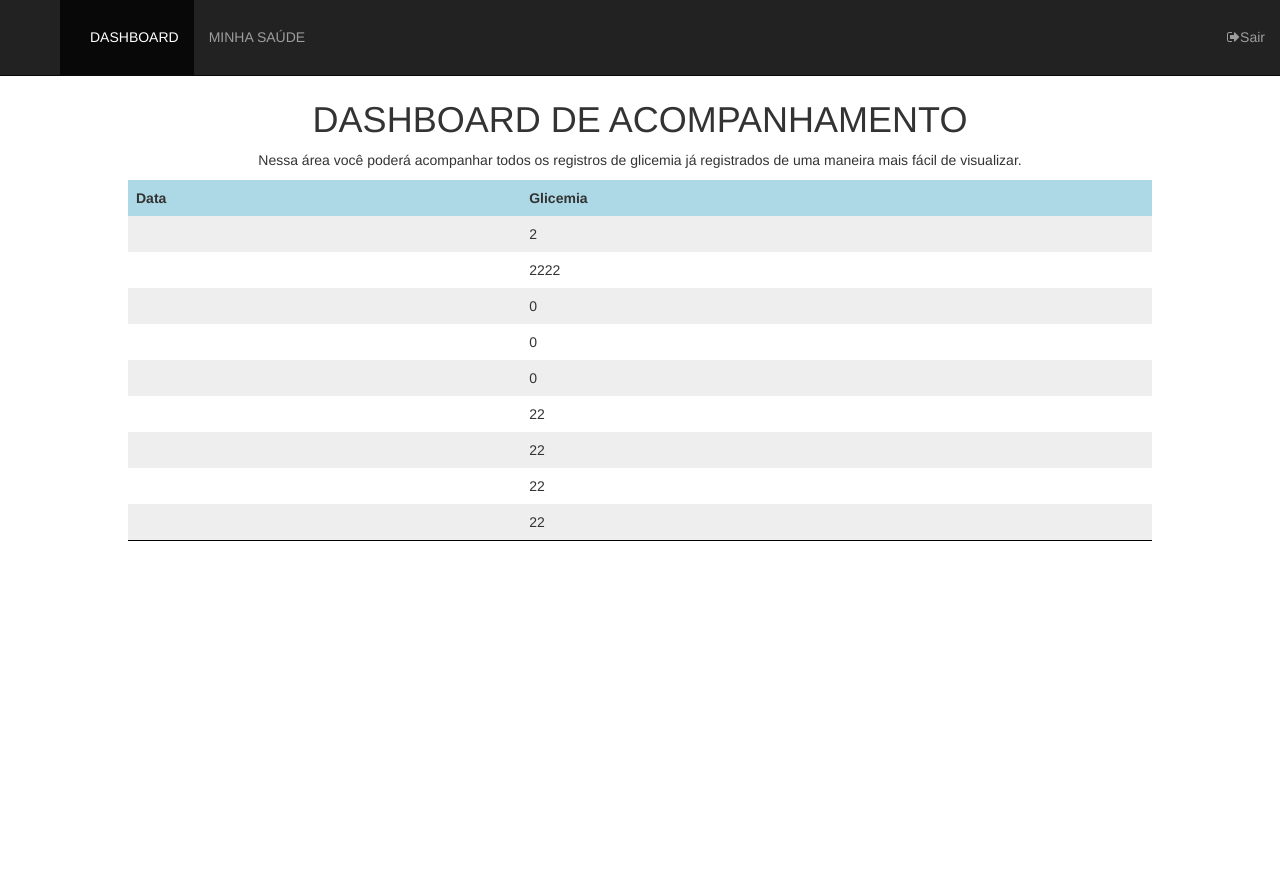
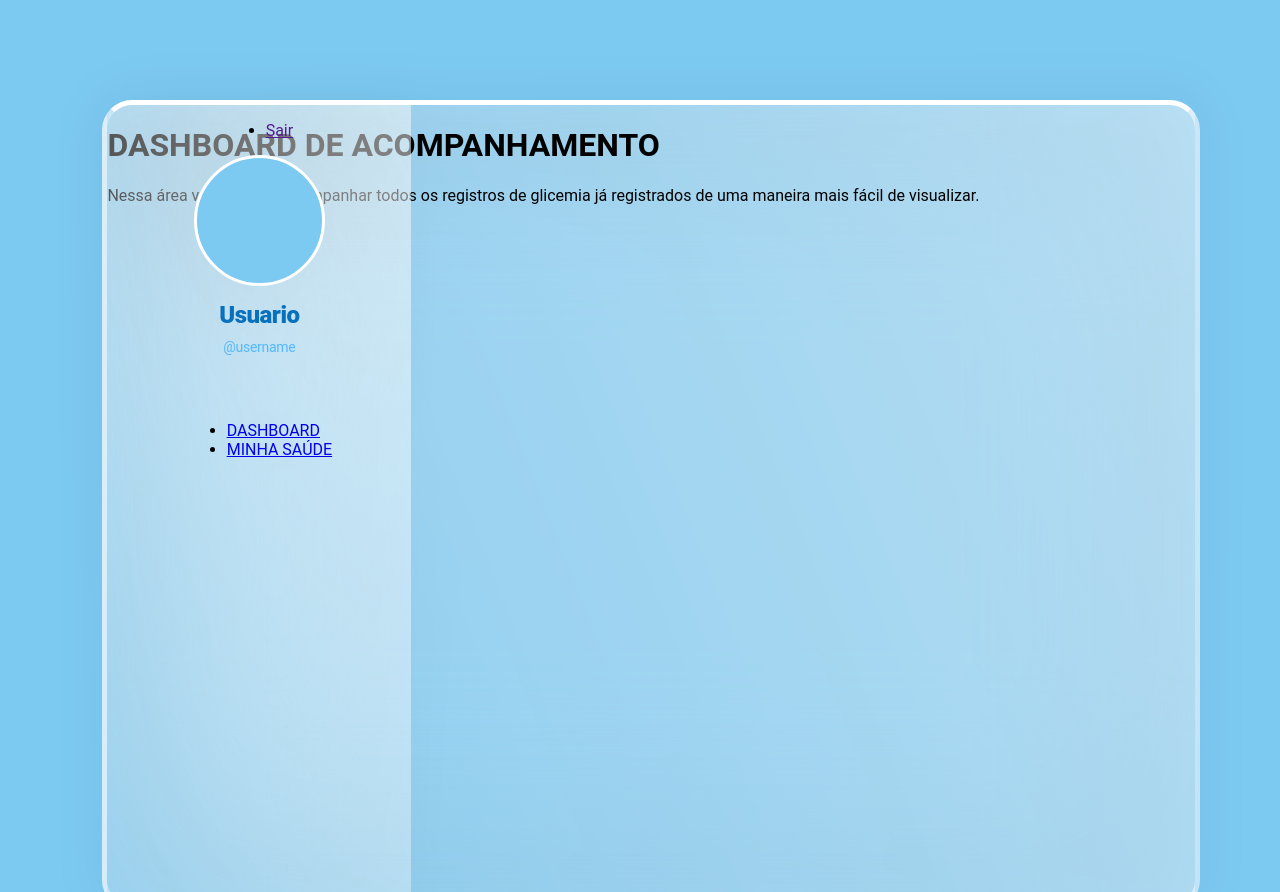
Before and after one commit to carlosdanielsilva/Fabrica-de-Software, a PHP site: page /usuario/dashboard.php in a window 1280 px wide. Before the commit the page ends 541 px from the top, so only its background shows below. Run offline with PHP 8.4, Linux system fonts and the light colour scheme; a user stored in the database is signed in; data comes from the database, SQL or seed files in the repository; both versions use the stored data as it was after the commit; data that the repository does not hold is empty; some libraries are stand-ins or nearby versions.

Commit message:
Frontend da dashboard parte 1

```diff
--- a/usuario/dashboard.php
+++ b/usuario/dashboard.php
@@ -9,9 +9,10 @@
     include_once("../login/conexao.php");
 
 ?>
-<!DOCTYPE html>
-<html lang="pt-br">
+
+<html>
   <head>
+
     <script type="text/javascript">
       function sair()
         {
@@ -23,38 +24,37 @@
         }
       }
     </script>
+
     <meta name="viewport" content="width=device-width, initial-scale=1">
-	<link rel="stylesheet" href="https://maxcdn.bootstrapcdn.com/bootstrap/3.3.7/css/bootstrap.min.css">
     <script src="https://ajax.googleapis.com/ajax/libs/jquery/3.3.1/jquery.min.js"></script>
     <script src="https://maxcdn.bootstrapcdn.com/bootstrap/3.3.7/js/bootstrap.min.js"></script>
-	<script type="text/javascript" src="https://www.google.com/jsapi"></script>
-	<script></script>
-
-	<link rel="stylesheet" href="https://cdnjs.cloudflare.com/ajax/libs/font-awesome/4.7.0/css/font-awesome.min.css">
-	<link rel="stylesheet" type="text/css" href="estilo.css">
+    <link rel="stylesheet" type="text/css" href="estilo-dash.css">
     <meta charset="utf-8">
     <title>Dashboard</title>
 
   </head>
+
   <body>
-	<div align="center" style="margin-top: 100px;">
+    <div class="logo"></div>
 
-
-	<nav class="navbar navbar-inverse navbar-fixed-top">
-  <div class="container-fluid">
-    <div class="navbar-header">
-      <a class="navbar-brand" href="#">
+    <div style="margin-top: 100px;" class="all">
+      <div class="container">
+        <nav class="navbar">
+          <div class="navbar-inner">
+            <div class="profile-picture">
+              <!--pegar imagem cadastrada no perfil-->
             </div>
-	<div class="collapse navbar-collapse" id="bs-example-navbar-collapse-1">
-    <ul class="nav navbar-nav">
+            <div class="navbar-user-dados">
+              <p class="navbar-name">Usuario</p> <br> <!--pegar nome cadastrado no perfil-->
+              <p class="navbar-username">@username</p> <!--pegar username cadastrado no perfil-->
+            </div>
+            <ul class="navbar-list">
               <li class="active"><a href="dashboard.php">DASHBOARD</a></li>
               <li><a href="registro.php">MINHA SAÚDE</a></li>
-
             </ul>
-		 <ul class="nav navbar-nav navbar-right" >
+            <ul class="navbar-sair" >
               <li><a href="" onclick="sair()"><i class="fa fa-sign-out" ></i>Sair</a></li>
             </ul>
-    </div>
           </div>
         </nav>
 
@@ -62,55 +62,47 @@
 
         <p>Nessa área você poderá acompanhar todos os registros de glicemia já registrados de uma maneira mais fácil de visualizar. </p>
 
-<div id="grafico-glicemia"></div>
+        <!-- <script type="text/javascript" src="https://www.gstatic.com/charts/loader.js"></script>
+        <script type="text/javascript" id="grafico-teste">
+          google.charts.load('current', {'packages':['corechart']});
+          google.charts.setOnLoadCallback(drawChart);
 
-
-
+          function drawChart() {
+            var data = google.visualization.arrayToDataTable([
+              ['Data', 'Glicemia'],
 
               <?php
 
-			if (isset($_GET['confirm']))
-			{
-				$string = "SELECT id FROM monitoramento ORDER BY id";
-				$query = mysqli_query($conexao, $string);
-				$i = 0;
+            $sql = "SELECT * FROM monitoramento";
+            $buscar = mysqli_query($conexao, $sql);
 
-				while($linha = mysqli_fetch_assoc($query))
-				{
-					if(isset($_GET['id'.$linha['id']]))
-					{
-						$queries[$i] = mysqli_query($conexao, "DELETE FROM monitoramento WHERE id = ".$linha['id']);
-					}
+            while ($dados = mysqli_fetch_array($buscar)){
+              $data = $dados['data'];
+              $glicemia = $dados['glicemia'];
 
-					$i++;
-				}
-
-				echo "<script>window.location = 'registro.php'</script>";
-			}
-
-			$query = mysqli_query($conexao, "SELECT * FROM monitoramento ORDER BY id");
-
-
-				echo "<table>";
-				echo "<tr>".
-               			"<td style='background-color:lightblue;'><b>Data</b></td>".
-						"<td style='background-color:lightblue;'><b>Glicemia</b></td>".
-
-					 "</tr>";
-
-				while($linha = mysqli_fetch_assoc($query))
-				{
-					echo "<tr>".
-					"<td>".$linha['data']."</td>".
-					"<td>".$linha['glicemia']."</td>".
-						 "</tr>";
-				}
-
-
-
-			mysqli_close($conexao);
           ?>
 
+              ['<?php echo $data ?>', <?php echo $glicemia ?>],
 
+              <?php } ?>
+            ]);
+
+            var options = {
+                title: 'Monitoramento da Glicemia',
+                curveType: 'function',
+                legend: { position: 'bottom' },
+                width:1000,
+                height:800,
+
+            };
+
+            var chart = new google.visualization.LineChart(document.getElementById('curve_chart'));
+
+            chart.draw(data, options);
+          }
+        </script> -->
+        <div id="curve_chart" style="width: 900px; height: 500px"></div>
+      </div>
+    </div>
   </body>
 </html>
--- /dev/null
+++ b/usuario/estilo-dash.css
@@ -0,0 +1,83 @@
+body{
+    background-color: #7CC9F2;
+    font-family: 'Roboto';
+}
+
+.container{
+    position: absolute;
+    width: 85%;
+    height: 800px;
+    align-items: center;
+    left: 8%;
+    top: 100px;
+    filter: drop-shadow(0px 0px 25px rgba(0, 0, 0, 0.1));
+    background: linear-gradient(248.48deg, rgba(255, 255, 255, 0.48) 0%, rgba(255, 255, 255, 0.12) 100%);
+    backdrop-filter: blur(100px);
+    border: 5px solid;
+    border-radius: 30px;
+    border-color: rgba(255, 255, 255, 1) rgba(255, 255, 255, 0.5);
+}
+
+.navbar{
+    position: absolute;
+    width: 304px;
+    height: 800px;
+    align-items: center;
+    background: linear-gradient(248.48deg, rgba(255, 255, 255, 0.48) 0%, rgba(255, 255, 255, 0.12) 100%);
+    backdrop-filter: blur(100px);
+    border-radius: 25px 0 0 25px;
+    /* border: 5px solid;
+    border-color: rgba(255, 255, 255, 1) rgba(255, 255, 255, 0.5);*/
+}
+
+.navbar-inner{
+    display: flex;
+    justify-content: center;
+    align-items: center;
+}
+
+.profile-picture{
+    position: absolute;
+    width: 125px;
+    height: 125px;
+    top: 50px;
+    background: #7CC9F2;
+    border: 3px solid #FFFFFF;
+    border-radius: 100%;
+}
+
+.navbar-user-dados{
+    position: absolute;
+    align-items: center;
+    display: flex;
+    justify-content: center;
+    top: 200px;
+}
+
+.navbar-name{
+    position: absolute;
+    font-weight: 1000;
+    font-size: 24px;
+    line-height: 28px;
+    text-align: center;
+    letter-spacing: -0.02em;
+    color: #0871BD;
+}
+
+.navbar-username{
+    position: absolute;
+    top: 20px;
+    font-weight: 400;
+    font-size: 14px;
+    line-height: 16px;
+    display: flex;
+    align-items: center;
+    text-align: center;
+    letter-spacing: -0.02em;
+    color: #55b8ff;
+}
+
+.navbar-list{
+    position: absolute;
+    top: 300px;
+}
```
Also changed, not shown: glic.sql (line endings or trailing spaces), index.php (line endings or trailing spaces), login/conexao.php (line endings or trailing spaces), login/index.php (line endings or trailing spaces), login/loginnn.css (line endings or trailing spaces), login/logout.php (line endings or trailing spaces), login/redirect.php (line endings or trailing spaces), usuario/addRegistro.php (line endings or trailing spaces), usuario/estilo.css (line endings or trailing spaces), usuario/index.php (line endings or trailing spaces), usuario/registro.php (line endings or trailing spaces). Lines whose indentation alone changed are shown as unchanged.
